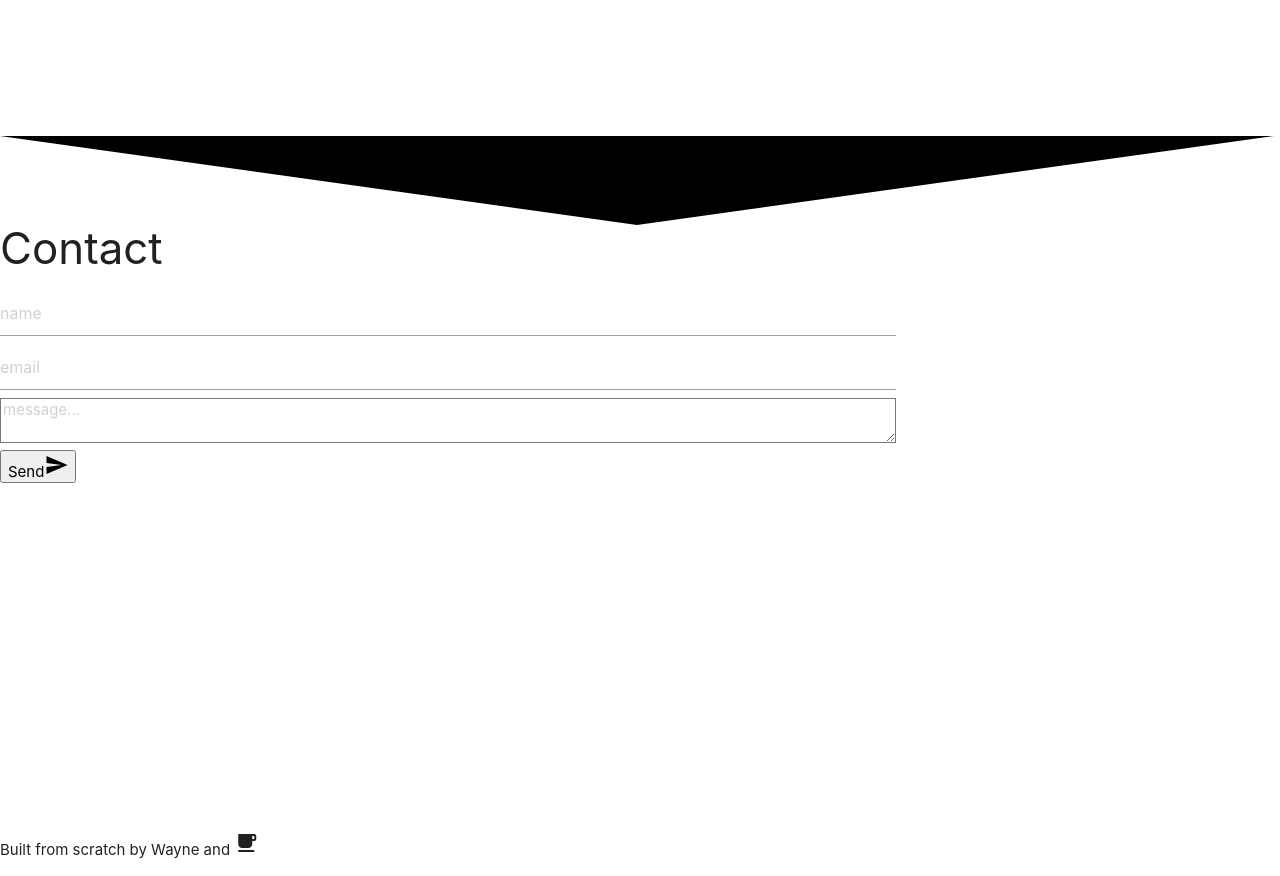
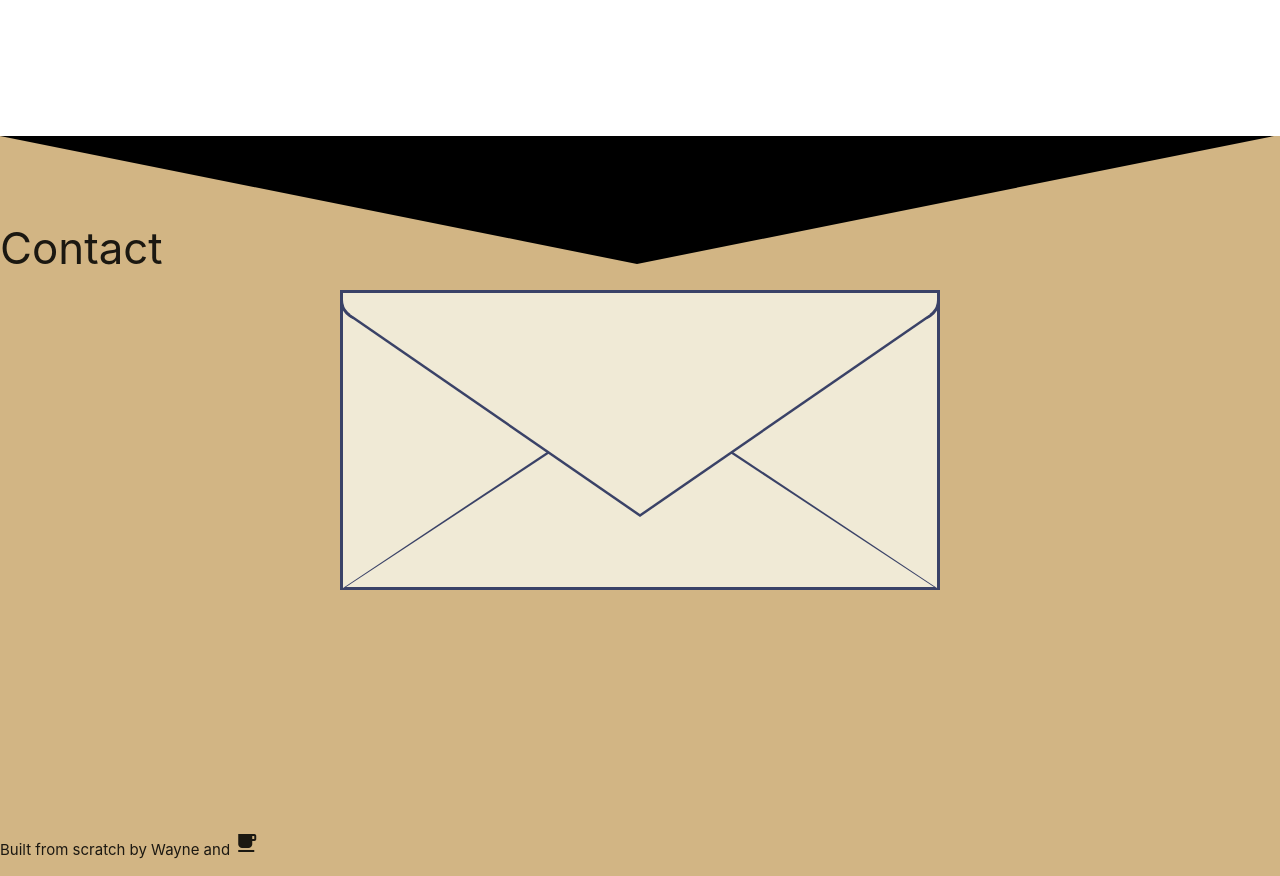
Before and after one commit to wannabewayno/wayne.codes, a website: page public/index.html in a window 1280 px wide. Shown: the part 2300-3176 px from the top of the page. Drawn offline with nearby package versions, Linux system fonts and the light colour scheme.

Commit message:
ADD: css and javascript for email contact form

```diff
--- a/public/assets/css/contact-arrow.css
+++ b/public/assets/css/contact-arrow.css
@@ -12,5 +12,5 @@
     height: 0;
     border-left: calc(50vw - var(--scrollbar-width)/2) solid transparent;
     border-right: calc(50vw - var(--scrollbar-width)/2) solid transparent;
-    border-top: 7vw solid black;
+    border-top: 10vw solid black;
 }
--- a/public/assets/css/emailForm2.css
+++ b/public/assets/css/emailForm2.css
@@ -1,6 +1,178 @@
+:root {
+    /* wieghts and measures */
+    --width:600px;
+    --border-width:3px;
+
+    --height:calc(var(--width)/2);
+    --trapeziem-height:calc(var(--height)/2);
+    --trapeziem-width:calc(var(--trapeziem-height)*1.5);
+
+    /* colour palette */
+    --envelope-border-colour:#3a4267 ;
+    --envelope-colour: #F0EAD6;
+}
 
 
+#envelope {
+    position:relative;
+    width:fit-content;
+    text-align: center;
+    margin: auto;
+    cursor: pointer;
+}
 
+#envelope-lid, #email-form, #envelope-body {
+    position: absolute;
+}
+
+/* ------------------------------------------------------------------------------ */
+/* ------------------------------ ENVELOPE LID ---------------------------------- */
+/* ------------------------------------------------------------------------------ */
+#envelope-lid {
+    height:auto;
+    width:var(--width);
+    text-align: center;
+    margin: auto;
+    transform-origin: top;
+    transition: all 500ms ease-in-out;
+}
+
+#lid-triangle-body, #lid-triangle-border {
+    margin: -3px auto 0  auto;
+    display: block;
+    position: relative;
+    width: 0;
+    height: 0;
+    border-left: calc(var(--width)/2 - 10px) solid transparent;
+    border-right: calc(var(--width)/2 - 10px) solid transparent;
+    border-top: calc(var(--width)/3) solid var(--envelope-border-colour);
+}
+
+#lid-triangle-body{
+    border-top-color: var(--envelope-colour);
+    margin-top:calc(var(--width)* -1/3 - var(--border-width));
+}
+
+#lid-square {
+    width:var(--width);
+    height:30px;
+    position:relative;
+    background-color: var(--envelope-colour);
+    border:var(--border-width) solid var(--envelope-border-colour);
+    border-bottom-right-radius: 20px;
+    border-bottom-left-radius: 20px;
+}
+
+/* ------------------------------------------------------------------------------ */
+/* ------------------------------ EMAIL FORM ------------------------------------ */
+/* ------------------------------------------------------------------------------ */
+
+#email-form {
+    margin-left: calc(var(--width) * 0.025);
+    width: calc(var(--width) * 0.95);
+    background-color: white;
+    padding:1rem;
+    transition: all 500ms ease-in-out;
+}
+
+
+/* ------------------------------------------------------------------------------ */
+/* ----------------------------- ENVELOPE BODY ---------------------------------- */
+/* ------------------------------------------------------------------------------ */
+
+#envelope-body {
+    width:var(--width);
+    height:var(--height) ;
+    position: relative;
+    text-align: center;
+    margin: auto;
+    background-color: var(--envelope-colour);
+}
+
+#letter-back {
+    width:var(--width);
+    height:var(--height);
+    background-color: var(--envelope-colour);
+    border-left: var(--border-width) solid var(--envelope-border-colour);
+    border-right: var(--border-width) solid var(--envelope-border-colour);
+}
+
+#trapezoid, #triangle-left, #triangle-right {
+    position: absolute;
+    bottom:0;
+}
+
+#trapezoid-body, #trapezoid-border {
+    bottom:0;
+    position: absolute;
+    border-bottom: var(--trapeziem-height) solid var(--envelope-border-colour);
+    border-left: var(--trapeziem-width)  solid transparent;
+    border-right: var(--trapeziem-width) solid transparent;
+    height: 0;
+    width: var(--width);
+
+}
+
+#trapezoid-body {
+    border-bottom-color: var(--envelope-colour);
+    border-bottom-width: calc(var(--trapeziem-height) - var(--border-width)*2);
+    bottom: var(--border-width);
+    left: calc(var(--border-width)*2);
+    width: calc(var(--width) - 2 * (var(--border-width)*2));
+    border-left-width: calc(var(--trapeziem-width) - var(--border-width)*2);
+    border-right-width: calc(var(--trapeziem-width) - var(--border-width)*2);
+}
+
+#triangle-left-border, #triangle-right-border, #triangle-left-body, #triangle-right-body {
+    position: absolute;
+    width: 0;
+    height: 0;
+    border-bottom: var(--height) solid var(--envelope-border-colour);
+    bottom:0;
+}
+#triangle-left {
+    left:0;
+}
+
+#triangle-left-border, #triangle-left-body {
+    border-right: calc(var(--height)*1.5) solid transparent;
+}
+
+#triangle-right {
+    right:calc(var(--height)*1.5);
+}
+
+#triangle-right-border, #triangle-right-body {
+    border-left: calc(var(--height)*1.5) solid transparent;
+}
+
+#triangle-left-body, #triangle-right-body {
+    border-bottom:calc(var(--height) - var(--border-width)*2) solid var(--envelope-colour);
+    margin-left:var(--border-width);
+}
+
+#triangle-left-body{
+    border-right-width:calc(var(--height)*1.5 - var(--border-width)*2);
+}
+
+#triangle-right-body{
+    border-left-width:calc(var(--height)*1.5 - var(--border-width)*2);
+}
+
+
+/* transition properties  */
+.open {
+    transform: rotateX(180deg);
+}
+
+.slide-up {
+    transform:translateY(-300px)
+}
+
+.z1 {z-index: 1;}
+.z2 {z-index: 2;}
+.z3 {z-index: 3;}
+.z4 {z-index: 4;}
 
 
 @media (min-width: 600px) {
--- a/public/assets/css/main.css
+++ b/public/assets/css/main.css
@@ -19,6 +19,8 @@ body {
 container {
     display: block;
     position: relative;
+    text-align: center;
+    margin: auto;
     width:90%;
 }
 
@@ -29,6 +31,10 @@ section {
 #home, #about, #projects, #contact {
     width:100%;
     height:auto;
+}
+
+#contact {
+    background-color: #D2b584;
 }
 
 
--- a/public/assets/js/emailForm.js
+++ b/public/assets/js/emailForm.js
@@ -0,0 +1,56 @@
+const envelopeLid = document.getElementById('envelope-lid');
+const envelope = document.getElementById('envelope');
+const emailForm = document.getElementById('email-form');
+
+
+const lidCallBack = event => {
+    const status = getStatus();
+	if (event.propertyName === "transform") {
+        if ( status === "closed" ) {
+            envelopeLid.classList.replace('z4','z1');
+            emailForm.classList.add('slide-up','z-depth-5');
+        } else {
+            setStatus('closed')
+        }
+    }
+}
+
+const formCallBack = event => {
+    const status = getStatus();
+	if (event.propertyName === "transform") {
+        if (status === "open") {
+            envelopeLid.classList.replace('z1','z4')
+            envelopeLid.classList.remove('open');
+        } else {
+            setStatus('open')
+        }
+    }
+}
+
+setStatus = status => {
+    envelope.setAttribute('status',status);
+}
+
+const getStatus = () => {
+    //check state of envelope
+    return envelope.getAttribute('status');
+}
+
+// Event listeners
+// ==============================================================================
+
+envelopeLid.addEventListener("transitionend", lidCallBack);
+emailForm.addEventListener("transitionend", formCallBack);
+emailForm.addEventListener('click', function(event){
+    event.stopPropagation();
+});
+
+envelope.addEventListener('click', function(event){
+    event.preventDefault();
+    const status = getStatus();
+    if (status === 'closed') {
+        envelopeLid.classList.add('open');
+    } else {
+        emailForm.classList.remove('slide-up','z-depth-5');
+    }
+});
--- a/public/index.html
+++ b/public/index.html
@@ -49,25 +49,45 @@
         <div id="arrow-container">
             <div id="arrow"></div>
         </div>
+        <h3>Contact</h3>
 
-        <container>
-
-            <form id="email-form" method="post" action="/email" target="dummyframe" onsubmit="">
-                <h3>Contact</h3>
-                <div id="envelope" class="hoverable">
+        <div id="envelope" class="hoverable" status="closed" >
+            <div id="envelope-lid" class="z4">
+                <div id="lid-square"></div>
+                <div id="lid-triangle">
+                    <div id="lid-triangle-border"></div>
+                    <div id="lid-triangle-body"></div>
+                </div>
+            </div>
+            <form id="email-form" method="post" action="/email" target="dummyframe" class="z2">
+                <div id="letter">
                     <input type="text" id="name" placeholder="name" name="name">
                     <input type="text" id="email" placeholder="email" name="email">
                     <textarea name="message" id="message" cols="30" rows="10" placeholder="message..."></textarea>
                 </div>
                 <button type="submit" id="submit-btn" for="contact-container" >Send<i class="material-icons">send</i></button>
             </form>
-            <iframe name="dummyframe" id="dummyframe" style="display: none;"></iframe>
-        </container>
+            <div id="envelope-body">
+                <div id="letter-back" class="z1"></div>
+                <div id="triangle-left" class="z3">
+                    <div id="triangle-left-border"></div>
+                    <div id="triangle-left-body"></div>
+                </div>
+                <div id="triangle-right" class="z3">
+                    <div id="triangle-right-border"></div>
+                    <div id="triangle-right-body"></div>
+                </div>
+                <div id="trapezoid" class="z3">
+                    <div id="trapezoid-border"></div>
+                    <div id="trapezoid-body"></div>
+                </div>
+            </div>
+        </div>
 
         <footer>
             <p>Built from scratch by Wayne and <i class="material-icons">free_breakfast</i></p>
         </footer>
-
+        <iframe name="dummyframe" id="dummyframe" style="display: none;"></iframe>
     </section>
 
 
--- a/routes/email/index.routes.js
+++ b/routes/email/index.routes.js
@@ -3,6 +3,6 @@
 module.exports = app => {
     app.post('/email', (req,res) => {
         console.log(req.body)
-        res.json("all g")
+        res.sendStatus(200)
     });
 }
```
